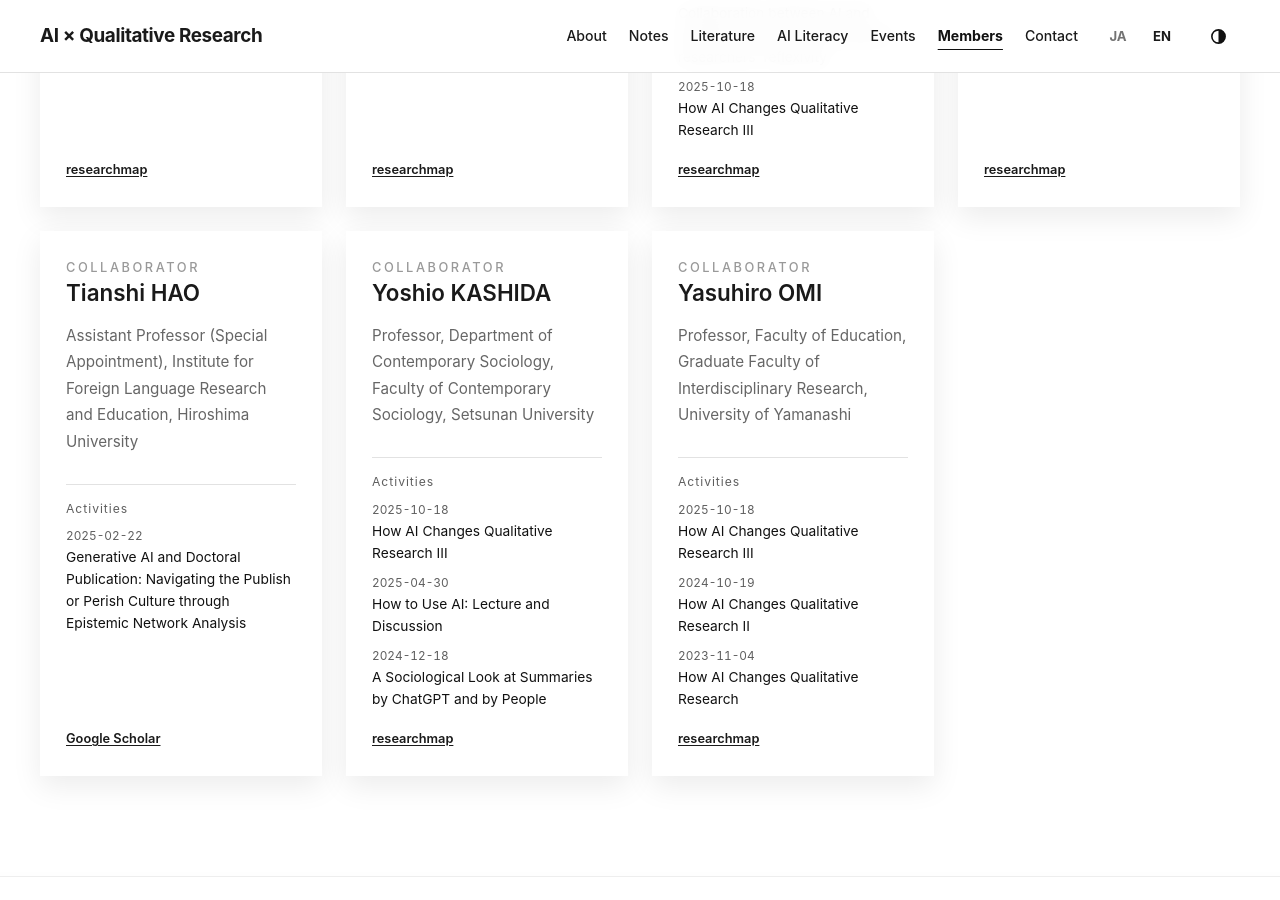
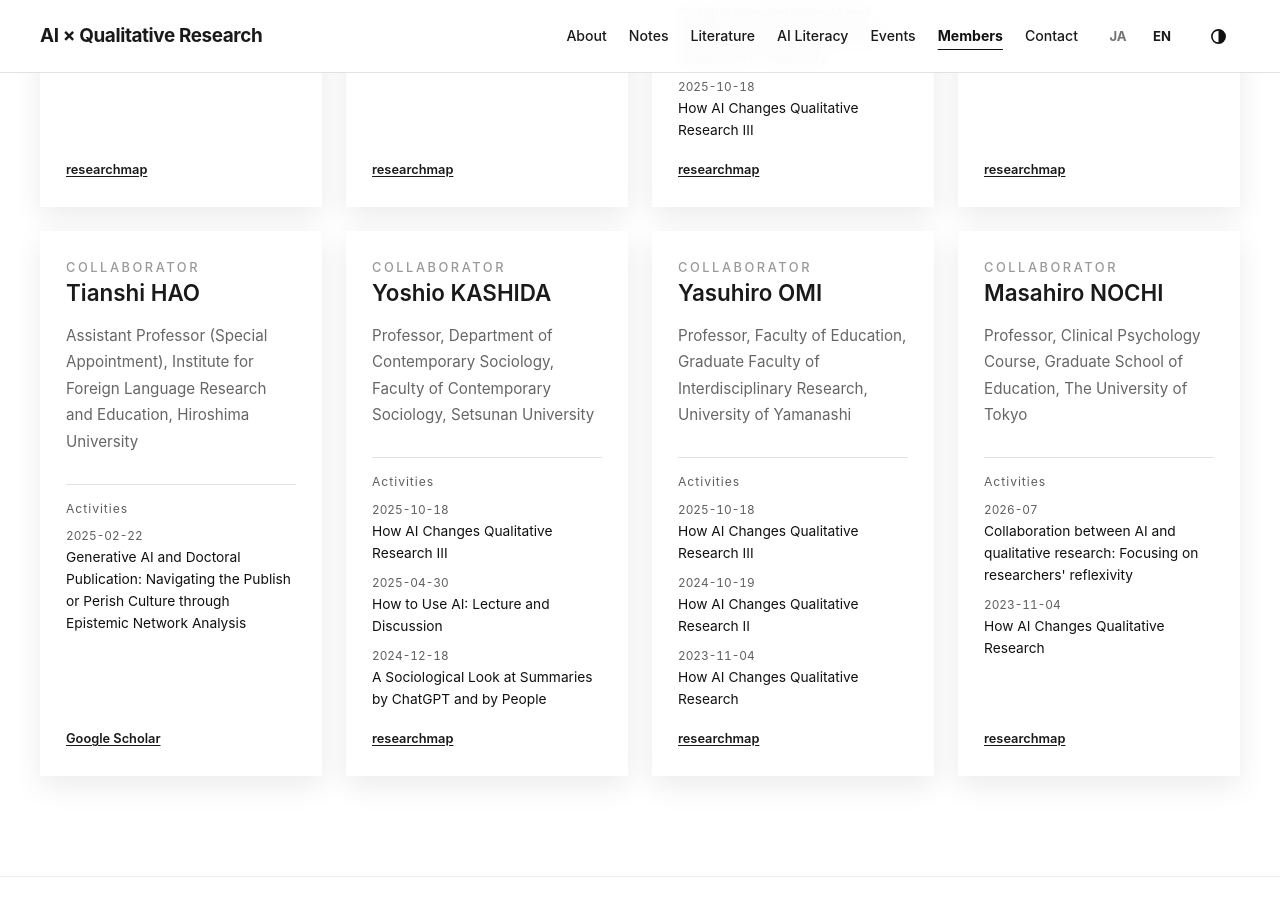
Before and after one commit to xuehaisheng/ai-qualitative-research, a Jekyll site: the page built from members.html, in a window 1280 px wide and 900 px high, scrolled down 737 px. Built offline with Jekyll 4.4.1, drawn with Linux system fonts in a browser that asks for light colours.

Commit message:
Add Masahiro Nochi as a collaborator
Co-Authored-By: Claude Opus 5.5 <noreply@anthropic.com>
Claude-Session: https://claude.ai/code/session_01Lmg6w9NJRA6yGBV9Eynzga

```diff
--- a/_data/events.json
+++ b/_data/events.json
@@ -102,7 +102,8 @@
     ],
     "members": [
       "xue",
-      "toyoda"
+      "toyoda",
+      "nochi"
     ],
     "details": [
       {
@@ -348,7 +349,8 @@
     ],
     "members": [
       "xue",
-      "omi"
+      "omi",
+      "nochi"
     ],
     "details": [
       {
--- a/_data/members.json
+++ b/_data/members.json
@@ -146,5 +146,26 @@
       "en": ""
     },
     "profile_url": "https://researchmap.jp/omiyas"
+  },
+  {
+    "id": "nochi",
+    "order": 7,
+    "name": {
+      "ja": "能智 正博",
+      "en": "Masahiro NOCHI"
+    },
+    "role": {
+      "ja": "コラボレーター",
+      "en": "Collaborator"
+    },
+    "affiliation": {
+      "ja": "東京大学 大学院教育学研究科 臨床心理学コース 教授",
+      "en": "Professor, Clinical Psychology Course, Graduate School of Education, The University of Tokyo"
+    },
+    "bio": {
+      "ja": "",
+      "en": ""
+    },
+    "profile_url": "https://researchmap.jp/read0061460"
   }
 ]
```
